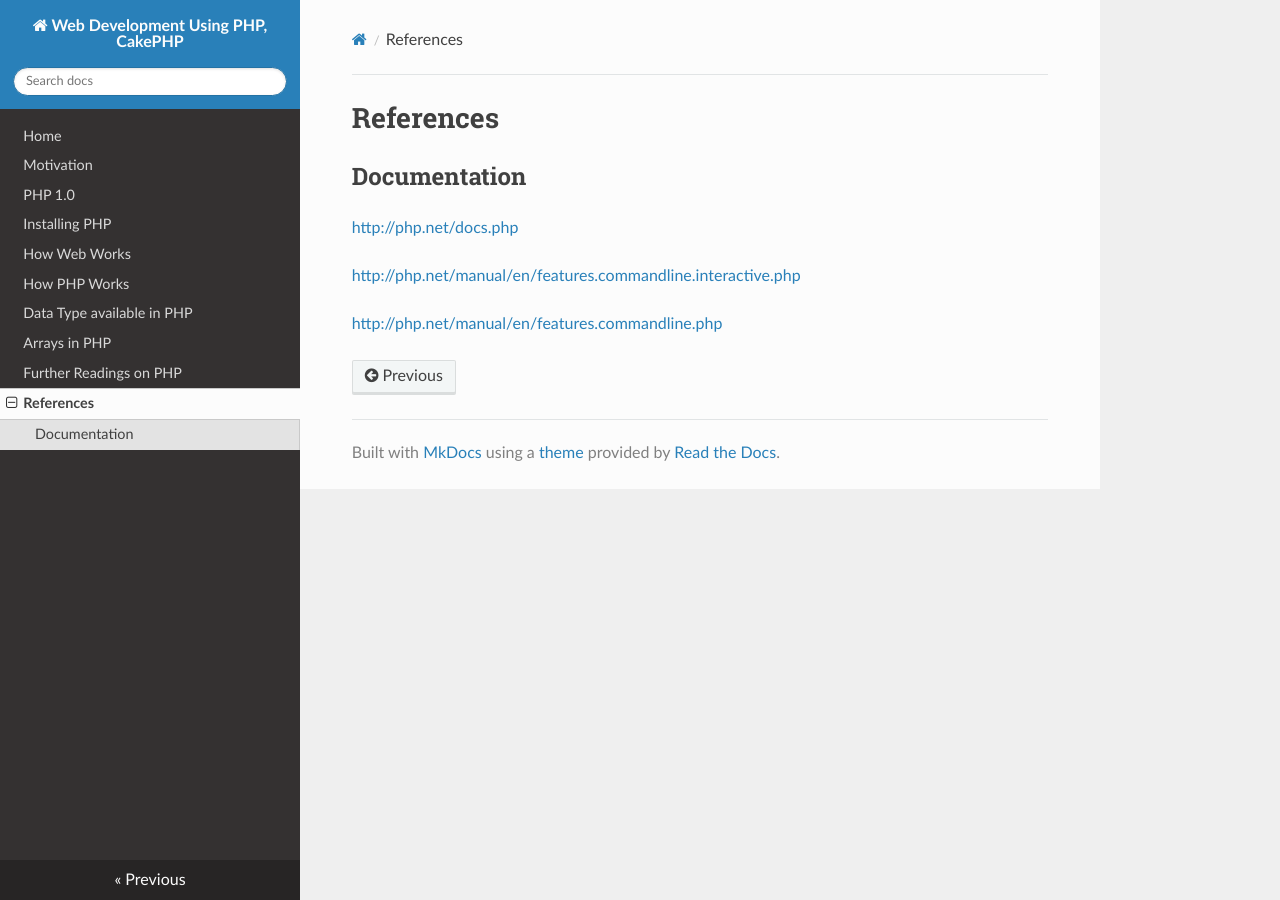
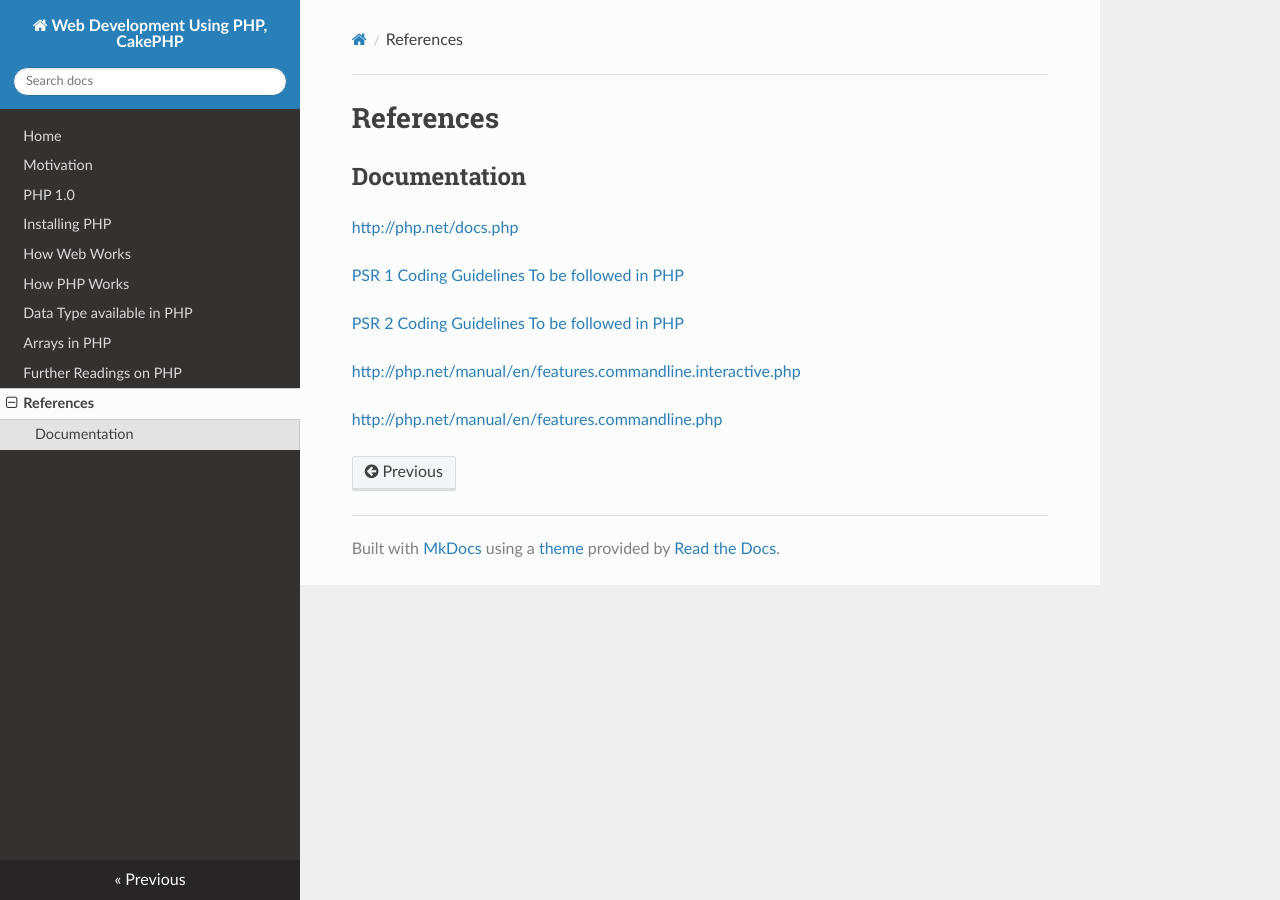
Before and after one commit to nepsdotin/php-tutorial, an MkDocs documentation site: the page built from docs/refe.md, in a window 1280 px wide. Built offline with MkDocs 1.6.1, drawn with Linux system fonts in a browser that asks for light colours; nearby versions of some CDN libraries; old or Windows-style settings are respelled for this version of MkDocs.

Commit message:
Ref updated with PSR-1, PSR-2 Guidelines

```diff
--- a/docs/refe.md
+++ b/docs/refe.md
@@ -5,6 +5,9 @@
 
 [http://php.net/docs.php](http://php.net/docs.php)
 
+[PSR 1 Coding Guidelines To be followed in PHP](http://www.php-fig.org/psr/psr-1/)
+
+[PSR 2 Coding Guidelines To be followed in PHP](http://www.php-fig.org/psr/psr-2/)
 
 [http://php.net/manual/en/features.commandline.interactive.php](http://php.net/manual/en/features.commandline.interactive.php)
 
```
Also changed, not shown: docs/index.md (+2 -0 lines).
